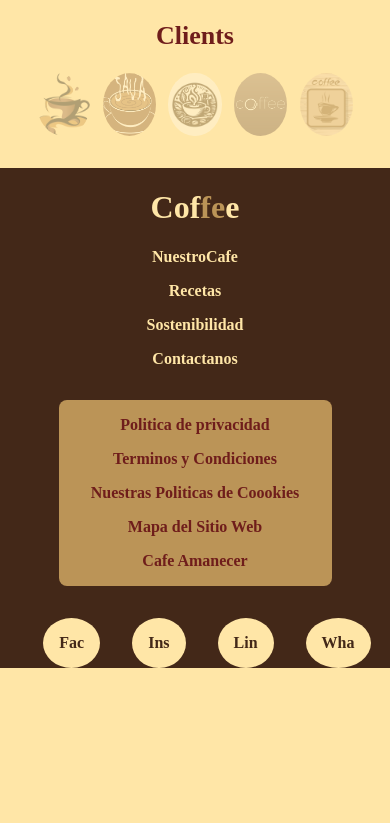
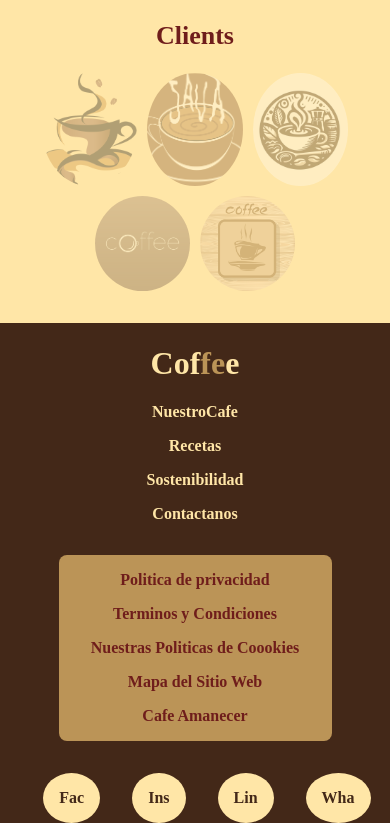
Before and after one commit to BrayanLanda/coffee-at-dawn, a plain HTML site: page index.html in a window 390 px wide. Shown: the part 7874-8697 px from the top of the page. Before the commit the page ends 8542 px from the top, so only its background shows below. Drawn offline with Linux system fonts and the light colour scheme.

Commit message:
creating logs responsive

```diff
--- a/css/style.css
+++ b/css/style.css
@@ -266,6 +266,7 @@ p{
     display: flex;
     justify-content: space-between;
     gap: 10px;
+    flex-wrap: wrap;
 }
 .logos-cards{
     flex: 0 0 calc(20% - 10px);
@@ -277,6 +278,14 @@ p{
     object-fit: cover;
     display: block;
     border-radius: 50%;
+}
+@media screen and (max-width: 780px) {
+    .section-logos{
+        justify-content: center;
+    }
+    .logos-cards{
+        flex: 0 0 calc(33.3% - 10px);
+    }
 }
 /*Footer
 ========*/
```
